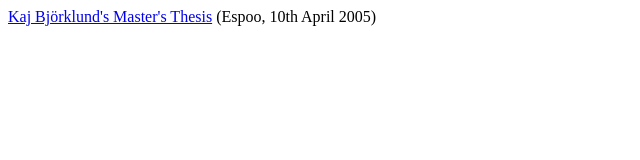
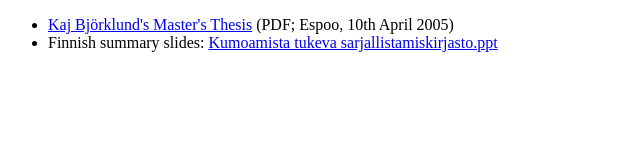
Before and after one commit to kbjorklu/kbjorklu.github.io, a plain HTML site: page mthesis/index.html in a window 1280 px wide. Shown: the whole page, without its empty margins (0-640 px from the left). Drawn offline with Linux system fonts and the light colour scheme.

Commit message:
Add summary

```diff
--- a/mthesis/index.html
+++ b/mthesis/index.html
@@ -9,7 +9,15 @@
 </head>
 
 <body>
-	<a href="mthesis_final.pdf">Kaj Bj&ouml;rklund's Master's Thesis</a> (Espoo, 10th April 2005)
+	<ul>
+		<li>
+			<a href="mthesis_final.pdf">Kaj Bj&ouml;rklund's Master's Thesis</a> (PDF; Espoo, 10th April 2005)
+		</li>
+		<li>
+			Finnish summary slides:
+			<a href="Kumoamista tukeva sarjallistamiskirjasto.ppt" lang="fi">Kumoamista tukeva sarjallistamiskirjasto.ppt</a>
+		</li>
+	</ul>
 </body>
 
 <body>
```
Also changed, not shown: 1 other file.
